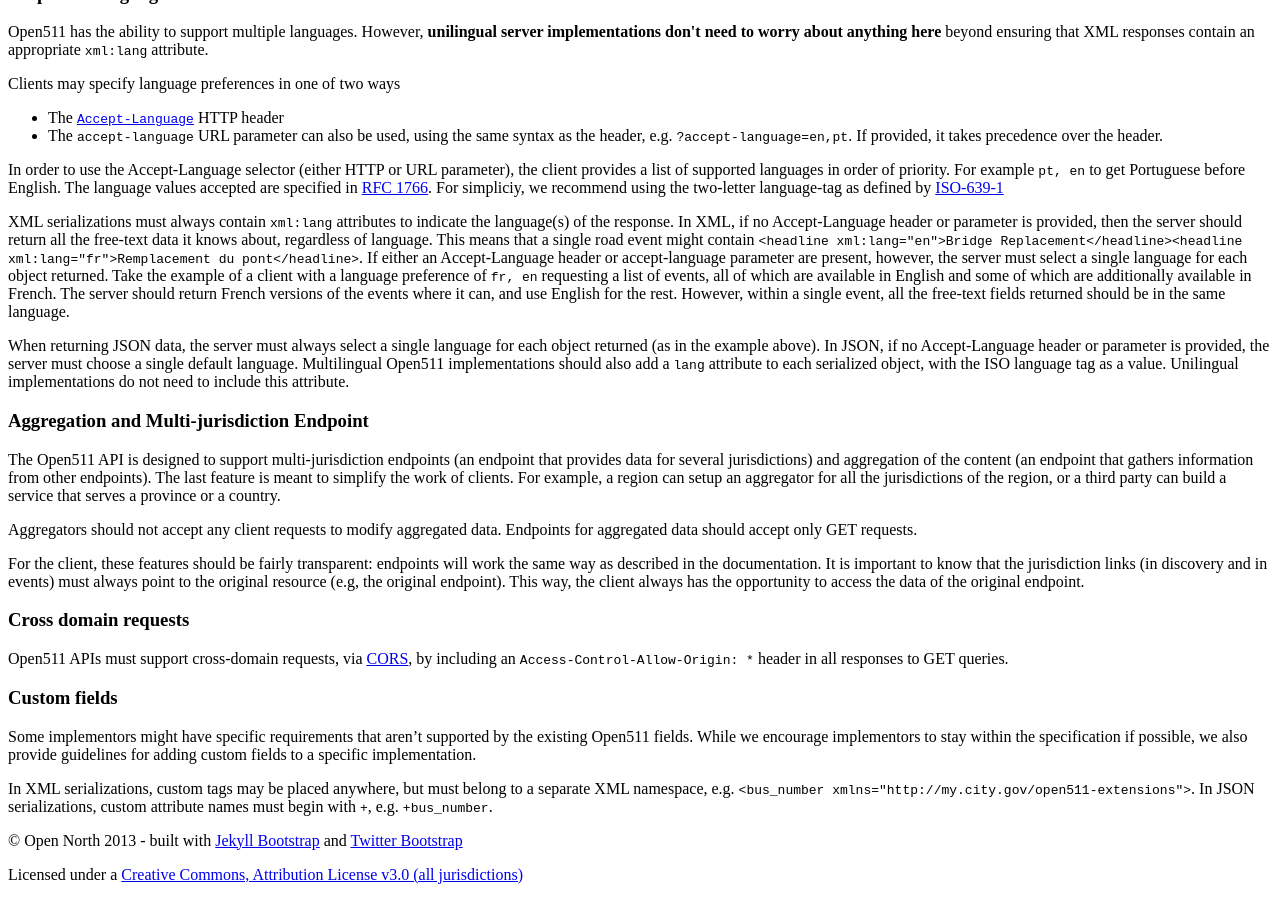
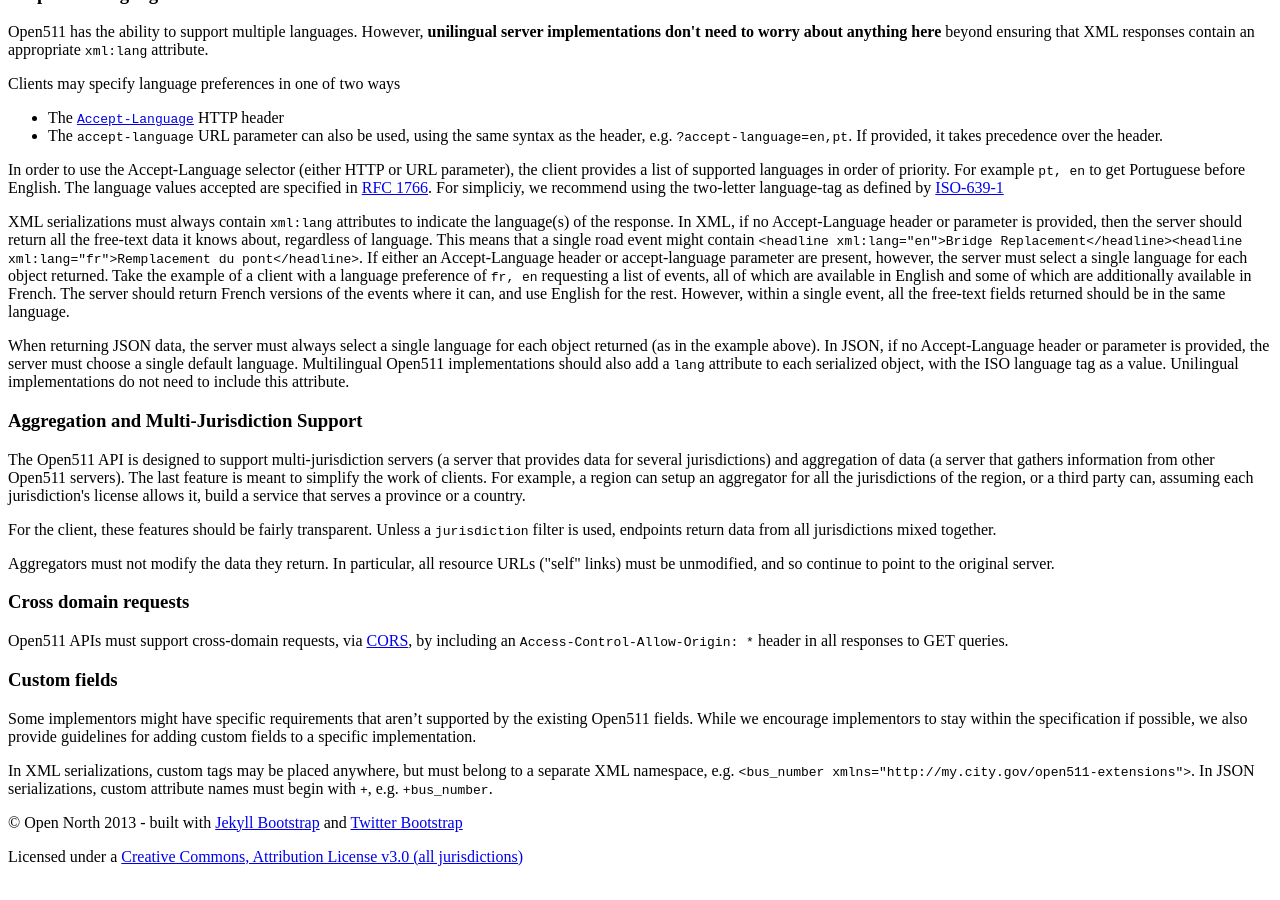
Before and after one commit to open511/Open511API, a Jekyll site: the page built from guidelines.html, in a window 1280 px wide and 900 px high, scrolled down 5073 px. Built offline with Jekyll 4.4.1, drawn with Linux system fonts in a browser that asks for light colours; nearby versions of some CDN libraries.

Commit message:
Aggregation copy edits

```diff
--- a/camera.html
+++ b/camera.html
@@ -48,7 +48,7 @@ camera :
     - name: media_files
       type: Collection of links
       mandatory: Mandatory
-      desc: <p>Collection of link pointing the camera output. Will usually contain only a single link, but multiple links are allowed in order to provide alternate formats (e.g. one image link, one video link) for data from the same camera.</p>
+      desc: <p>Collection of links pointing to the camera output. Will usually contain only a single link, but multiple links are allowed in order to provide alternate formats (e.g. one image link, one video link) for data from the same camera.</p>
 
     - name:  <p>&mdash; related</p>
       type: <a href="guidelines.html#links">Link</a>
--- a/event.html
+++ b/event.html
@@ -244,7 +244,7 @@ schedule :
     - name: end_date
       type: <a href="guidelines.html#datetime">Date</a>
       mandatory: Optional
-      desc: <p>End date of the event. If a start date but no end date is provided, the schedule continues indefinitely.</p>
+      desc: <p>End date of this schedule. If a start date but no end date is provided, the schedule continues indefinitely.</p>
 
     - name: days
       type: Collection of <code>day</code> elements
--- a/guidelines.html
+++ b/guidelines.html
@@ -292,13 +292,13 @@ pagination_spec :
 <p>When returning JSON data, the server must always select a single language for each object returned (as in the example above). In JSON, if no Accept-Language header or parameter is provided, the server must choose a single default language. Multilingual Open511 implementations should also add a <code>lang</code> attribute to each serialized object, with the ISO language tag as a value. Unilingual implementations do not need to include this attribute.</p>
 
 <a id="aggreg"></a>
-<h3>Aggregation and Multi-jurisdiction Endpoint</h3>
+<h3>Aggregation and Multi-Jurisdiction Support</h3>
 
-<p>The Open511 API is designed to support multi-jurisdiction endpoints (an endpoint that provides data for several jurisdictions) and aggregation of the content (an endpoint that gathers information from other endpoints). The last feature is meant to simplify the work of clients. For example, a region can setup an aggregator for all the jurisdictions of the region, or a third party can build a service that serves a province or a country.</p>
+<p>The Open511 API is designed to support multi-jurisdiction servers (a server that provides data for several jurisdictions) and aggregation of data (a server that gathers information from other Open511 servers). The last feature is meant to simplify the work of clients. For example, a region can setup an aggregator for all the jurisdictions of the region, or a third party can, assuming each jurisdiction's license allows it, build a service that serves a province or a country.</p>
 
-<p>Aggregators should not accept any client requests to modify aggregated data. Endpoints for aggregated data should accept only GET requests.</p>
+<p>For the client, these features should be fairly transparent. Unless a <code>jurisdiction</code> filter is used, endpoints return data from all jurisdictions mixed together.</p>
 
-<p>For the client, these features should be fairly transparent: endpoints will work the same way as described in the documentation. It is important to know that the jurisdiction links (in discovery and in events) must always point to the original resource (e.g, the original endpoint). This way, the client always has the opportunity to access the data of the original endpoint.</p>
+<p>Aggregators must not modify the data they return. In particular, all resource URLs ("self" links) must be unmodified, and so continue to point to the original server.</p>
 
 <a id="cross"></a>
 <h3>Cross domain requests</h3>
```
